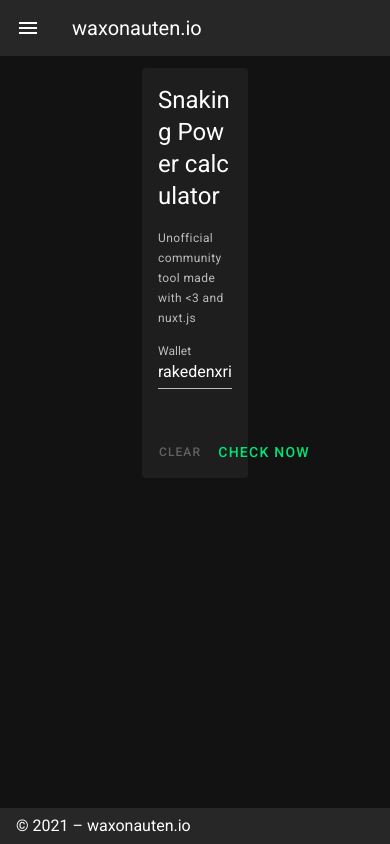
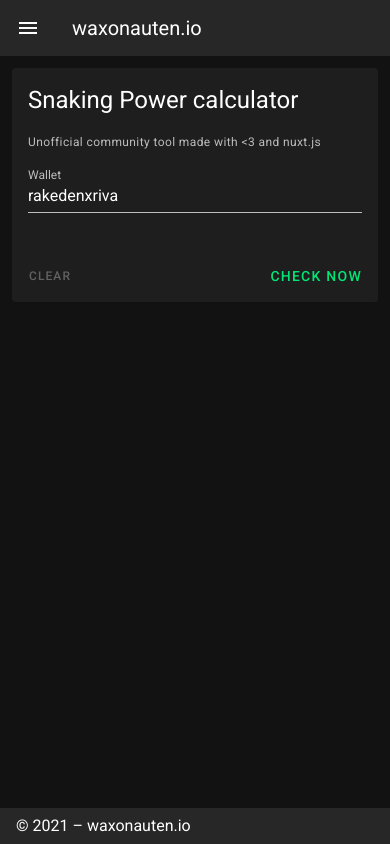
Before and after one commit to rakeden/waxonauten.io, a Nuxt app: page / in a window 390 px wide. Built offline with nearby package versions, Linux system fonts and the light colour scheme.

Commit message:
fixing responsive columns on mobile

```diff
--- a/pages/index.vue
+++ b/pages/index.vue
@@ -1,6 +1,6 @@
 <template>
   <v-row justify="center">
-    <v-col cols="4" sm="4" md="4">
+    <v-col cols="12" sm="4" md="4">
       <v-card class="elevation-0" :loading="assetsLoading">
         <v-card-title>
           <h2 class="text-h5">
@@ -47,7 +47,7 @@
     </v-col>
     <v-col
       v-if="snakingAssets"
-      cols="8"
+      cols="12"
       sm="8"
       md="8"
     >
```
